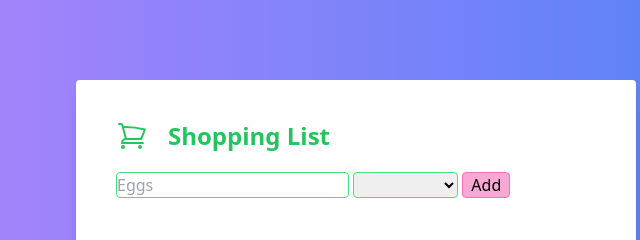
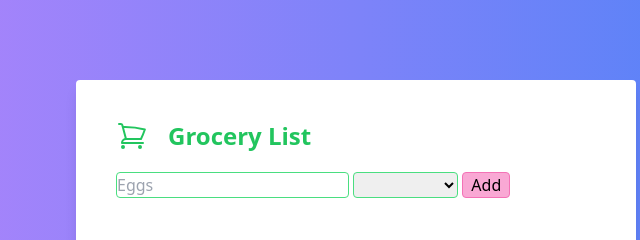
Before and after one commit to Roqya-Yawari/App-Web-final-project-cohort-2, a plain HTML site: page index.html in a window 1280 px wide. Shown: the top 240 px of the page, 284-924 px from the left. Drawn offline with nearby package versions, Linux system fonts and the light colour scheme.

Commit message:
changed the title again

```diff
--- a/index.html
+++ b/index.html
@@ -3,7 +3,7 @@
   <head>
     <meta charset="UTF-8" />
     <meta name="viewport" content="width=device-width, initial-scale=1.0" />
-    <title>Shopping List</title>
+    <title>Grocery List</title>
     <script src="https://cdn.tailwindcss.com"></script>
   </head>
   <body
@@ -27,7 +27,7 @@
             />
           </svg>
         </span>
-        <h1 class="text-green-500 text-center">Shopping List</h1>
+        <h1 class="text-green-500 text-center">Grocery List</h1>
       </div>
       <form action="" class="py-5">
         <input
```
